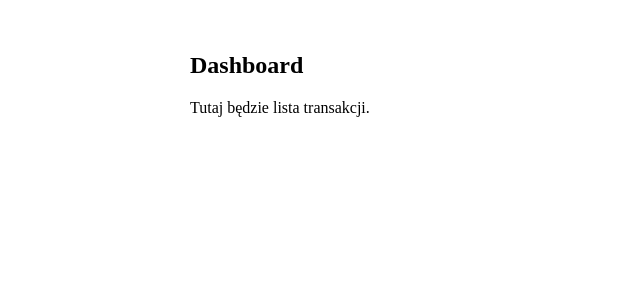
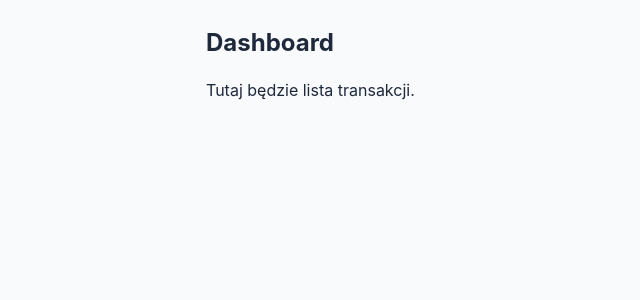
Before and after one commit to DominikRybski/fintrack, a Vue app: page / in a window 1280 px wide. Shown: the top 300 px of the page, without its empty margins (0-640 px from the left). Built offline with nearby package versions, Linux system fonts and the light colour scheme.

Commit message:
feat: add CSS design system — variables, reset, shared classes

```diff
--- /dev/null
+++ b/src/assets/styles/components.css
@@ -0,0 +1,82 @@
+.card {
+  background: var(--color-surface);
+  border: 1px solid var(--color-border);
+  border-radius: var(--radius);
+  box-shadow: var(--shadow);
+  padding: 1.25rem;
+}
+
+.btn {
+  cursor: pointer;
+  border: none;
+  border-radius: 0.5rem;
+  padding: 0.5rem 1.25rem;
+  font-size: 0.875rem;
+  font-weight: 600;
+  transition: background var(--transition);
+}
+
+.btn-primary {
+  background: var(--color-primary);
+  color: #fff;
+}
+.btn-primary:hover { background: var(--color-primary-hover); }
+
+.btn-danger {
+  background: transparent;
+  color: var(--color-expense);
+  border: 1px solid var(--color-expense);
+}
+.btn-danger:hover { background: #fee2e2; }
+
+.btn-ghost {
+  background: transparent;
+  color: var(--color-text-muted);
+  border: 1px solid var(--color-border);
+}
+.btn-ghost:hover { background: var(--color-border); }
+
+.form-group {
+  display: flex;
+  flex-direction: column;
+  gap: 0.25rem;
+}
+
+.form-group label {
+  font-size: 0.8rem;
+  font-weight: 600;
+  color: var(--color-text-muted);
+  text-transform: uppercase;
+  letter-spacing: 0.05em;
+}
+
+.form-group input,
+.form-group select {
+  padding: 0.5rem 0.75rem;
+  border: 1px solid var(--color-border);
+  border-radius: 0.5rem;
+  background: var(--color-bg);
+  color: var(--color-text);
+  font-size: 0.95rem;
+  transition: border-color var(--transition);
+}
+.form-group input:focus,
+.form-group select:focus {
+  outline: none;
+  border-color: var(--color-primary);
+}
+
+.error-msg {
+  font-size: 0.78rem;
+  color: var(--color-expense);
+}
+
+.badge {
+  display: inline-block;
+  padding: 0.2rem 0.6rem;
+  border-radius: 999px;
+  font-size: 0.75rem;
+  font-weight: 600;
+}
+.badge-income { background: #dcfce7; color: #166534; }
+.badge-expense { background: #fee2e2; color: #991b1b; }
--- /dev/null
+++ b/src/assets/styles/main.css
@@ -0,0 +1,17 @@
+@import './variables.css';
+@import './components.css';
+
+*, *::before, *::after { box-sizing: border-box; }
+
+body {
+  margin: 0;
+  font-family: 'Inter', system-ui, -apple-system, sans-serif;
+  background: var(--color-bg);
+  color: var(--color-text);
+  line-height: 1.6;
+  transition: background var(--transition), color var(--transition);
+}
+
+h1, h2, h3 { margin: 0; font-weight: 700; }
+
+a { color: inherit; text-decoration: none; }
--- /dev/null
+++ b/src/assets/styles/variables.css
@@ -0,0 +1,22 @@
+:root {
+  --color-bg: #f8fafc;
+  --color-surface: #ffffff;
+  --color-border: #e2e8f0;
+  --color-text: #1e293b;
+  --color-text-muted: #64748b;
+  --color-income: #22c55e;
+  --color-expense: #ef4444;
+  --color-primary: #6366f1;
+  --color-primary-hover: #4f46e5;
+  --radius: 0.75rem;
+  --shadow: 0 1px 3px rgba(0,0,0,.08), 0 1px 2px rgba(0,0,0,.06);
+  --transition: 0.2s ease;
+}
+
+[data-theme='dark'] {
+  --color-bg: #0f172a;
+  --color-surface: #1e293b;
+  --color-border: #334155;
+  --color-text: #f1f5f9;
+  --color-text-muted: #94a3b8;
+}
--- a/src/main.js
+++ b/src/main.js
@@ -1,3 +1,4 @@
+import './assets/styles/main.css'
 import { createApp } from 'vue'
 import { createPinia } from 'pinia'
 import App from './App.vue'
```
